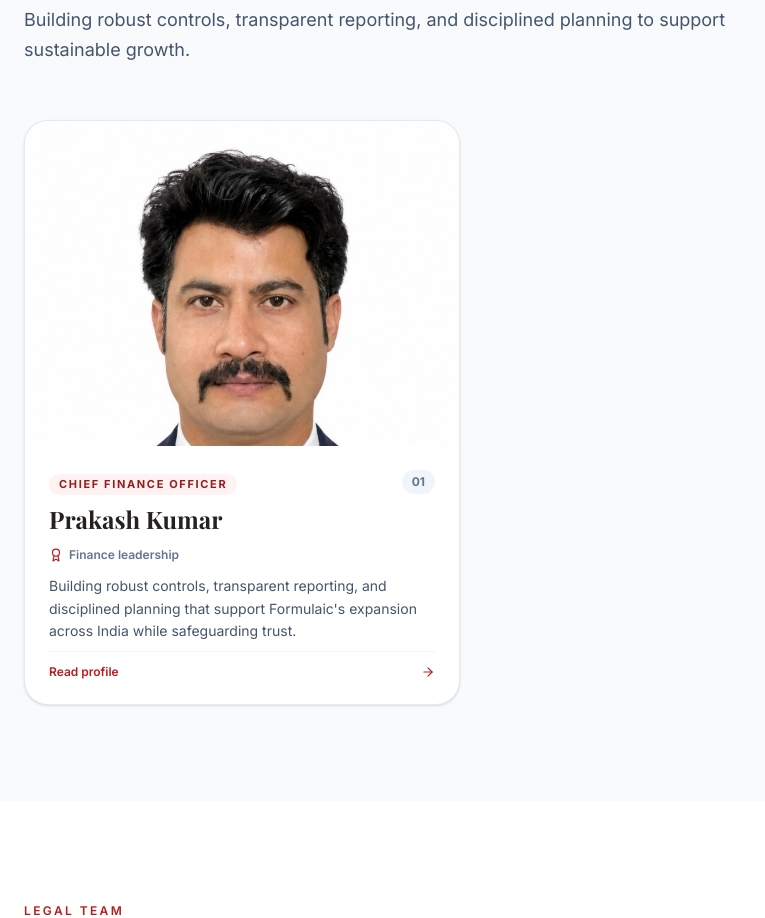
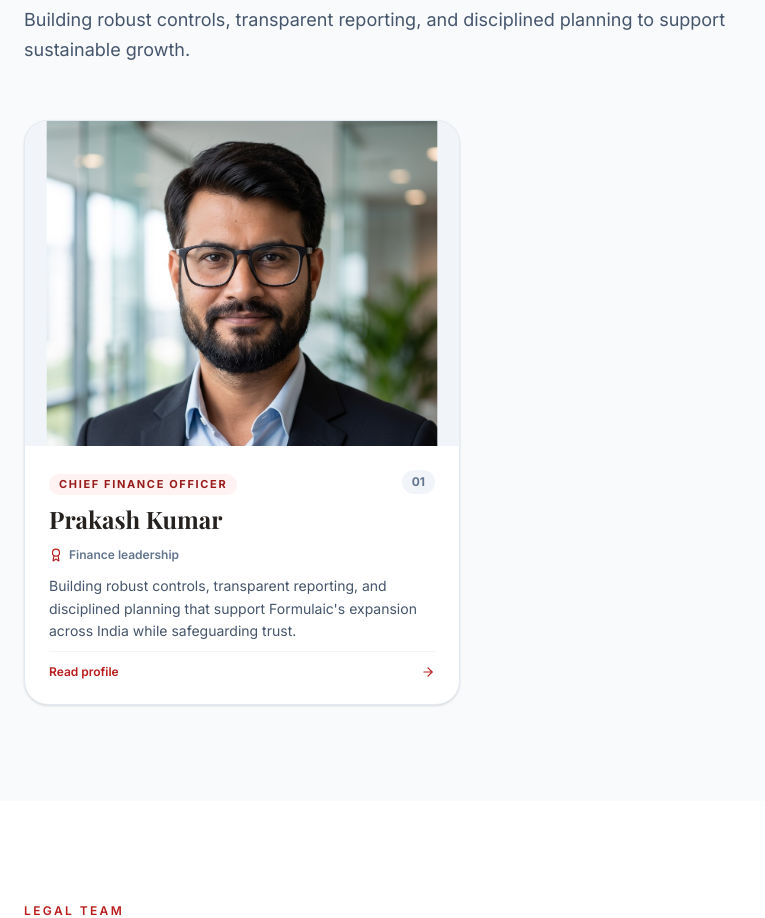
Before and after one commit to Sahilsingh31-del/formulaic-website, a React (Vite) app: page /team in a window 1280 px wide. Shown: the part 3820-4738 px from the top of the page, without its empty margins (0-765 px from the left). Built offline with nearby package versions, Linux system fonts and the light colour scheme; a web font is replaced by a local one.

Commit message:
Revert Prakash Kumar photo to previous image

```diff
--- a/src/pages/Team.tsx
+++ b/src/pages/Team.tsx
@@ -119,8 +119,10 @@ const financeTeam = [
     role: 'Chief Finance Officer',
     credentials: 'Finance leadership',
     summary: 'Building robust controls, transparent reporting, and disciplined planning that support Formulaic\'s expansion across India while safeguarding trust.',
-    photo: '/team/prakash-kumar.jpg',
-    photoPosition: '50% 10%',
+    photo: '/team/prakash.png',
+    photoPosition: '50% 0%',
+    photoHeight: '125%',
+    photoZoom: 0.9,
   },
 ];
 
```
Also changed, not shown: public/team/prakash-kumar.jpg (deleted).
